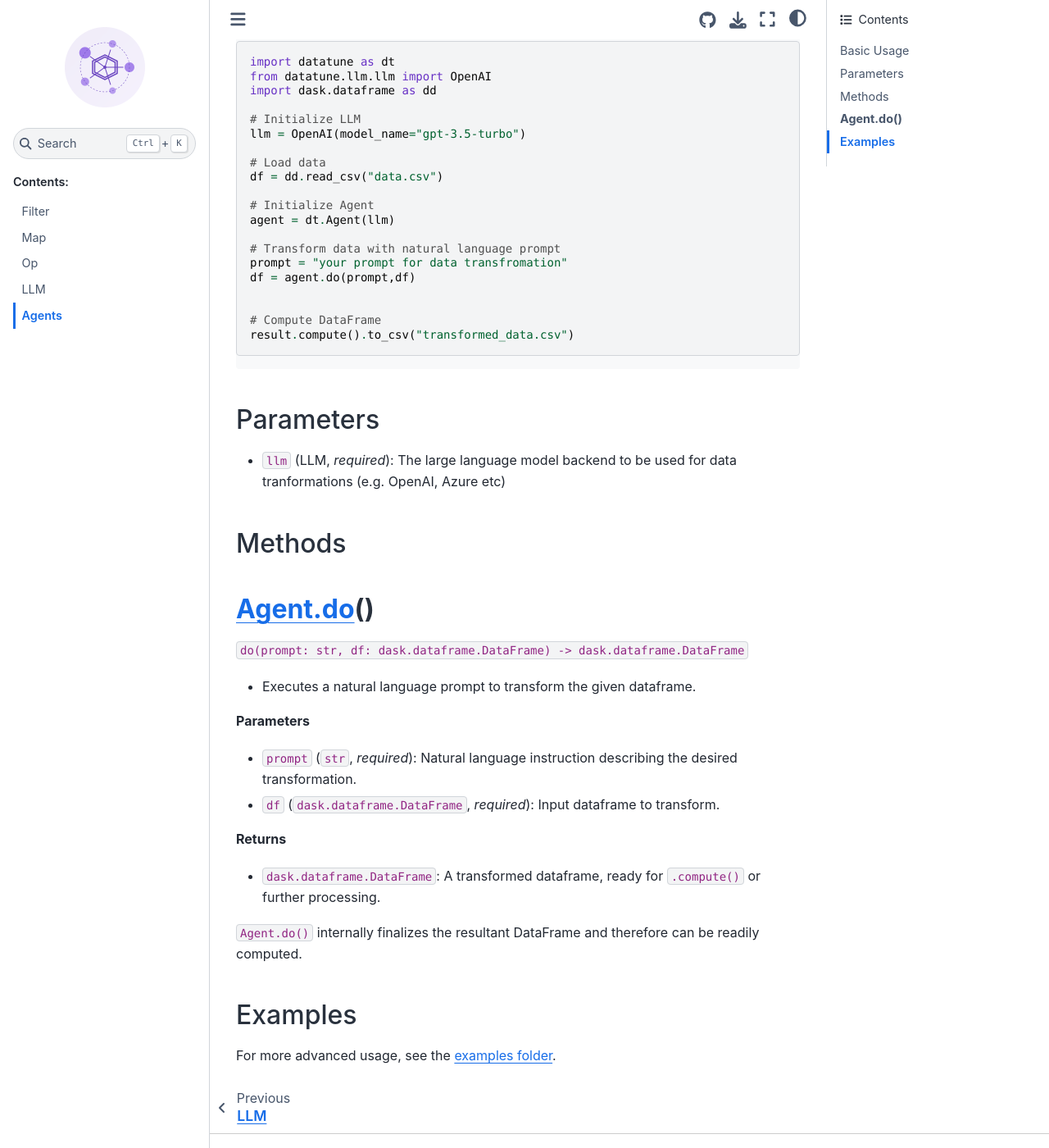
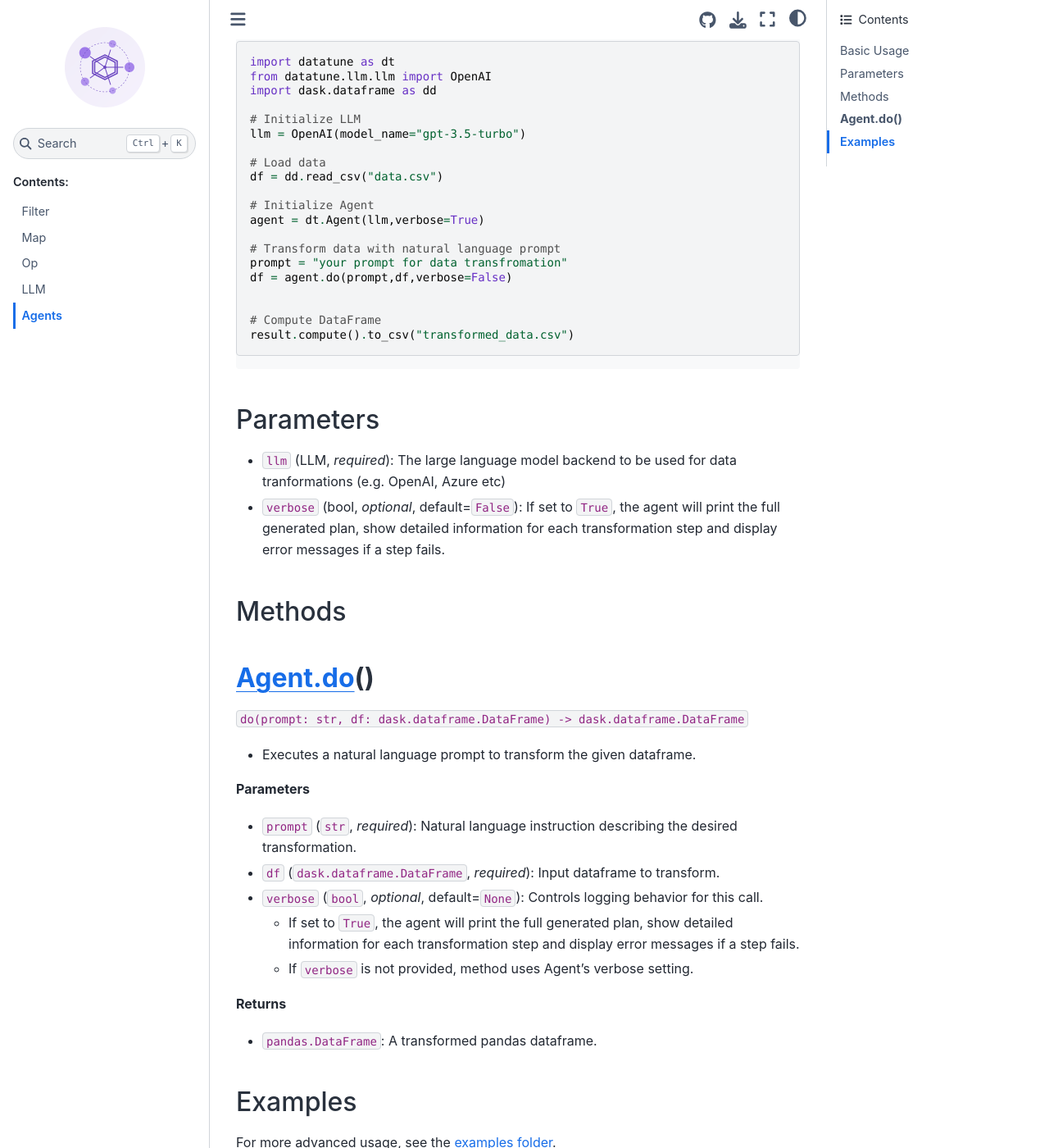
Before and after one commit to vitalops/datatune, a Sphinx documentation site: the page built from docs/source/Agent.md, in a window 1280 px wide and 1400 px high, scrolled down 299 px. Shown: the whole window at 82% size. Built offline with Sphinx 7.4.7 and the Sphinx Book theme 1.1.4, drawn with Linux system fonts in a browser that asks for light colours; pages that are not in the unit, such as notebooks, are missing from menus.

Commit message:
bug fix + docs update

```diff
--- a/docs/source/Agent.md
+++ b/docs/source/Agent.md
@@ -16,11 +16,11 @@
 df = dd.read_csv("data.csv")
 
 # Initialize Agent
-agent = dt.Agent(llm)
+agent = dt.Agent(llm,verbose=True)
 
 # Transform data with natural language prompt
 prompt = "your prompt for data transfromation"
-df = agent.do(prompt,df)
+df = agent.do(prompt,df,verbose=False)
 
 
 # Compute DataFrame
@@ -30,6 +30,7 @@
 ## Parameters
 
 - `llm` (LLM, *required*): The large language model backend to be used for data tranformations (e.g. OpenAI, Azure etc)
+- `verbose` (bool, *optional*, default=`False`): If set to `True`, the agent will print the full generated plan, show detailed information for each transformation step and display error messages if a step fails.
 
 
 ## Methods
@@ -41,11 +42,12 @@
 **Parameters**
   - `prompt` (`str`, *required*): Natural language instruction describing the desired transformation.
   - `df` (`dask.dataframe.DataFrame`, *required*): Input dataframe to transform.
+  - `verbose` (`bool`, *optional*, default=`None`): Controls logging behavior for this call.
+    - If set to `True`, the agent will print the full generated plan, show detailed information for each transformation step and display error messages if a step fails.
+    - If `verbose` is not provided, method uses Agent's verbose setting.
 
   **Returns**
-  - `dask.dataframe.DataFrame`: A transformed dataframe, ready for `.compute()` or further processing.
-
-`Agent.do()` internally finalizes the resultant DataFrame and therefore can be readily computed.
+  - `pandas.DataFrame`: A transformed pandas dataframe.
 
 ## Examples
 
```
Also changed, not shown: 1 other file.
